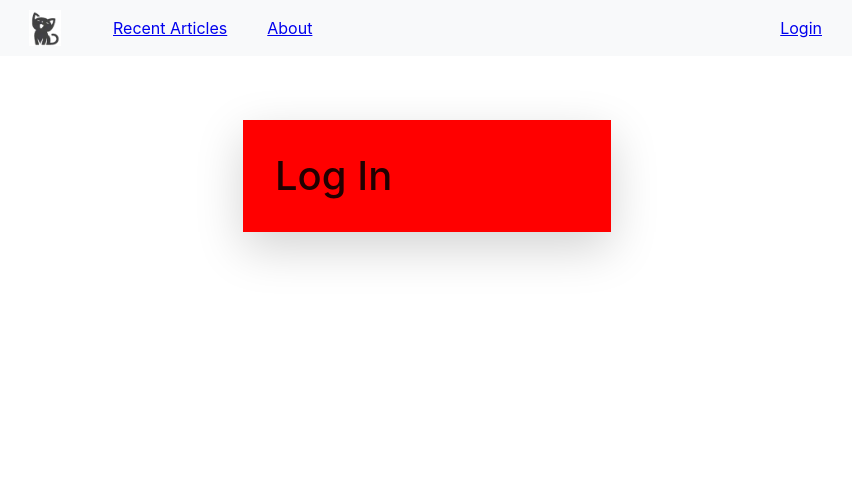
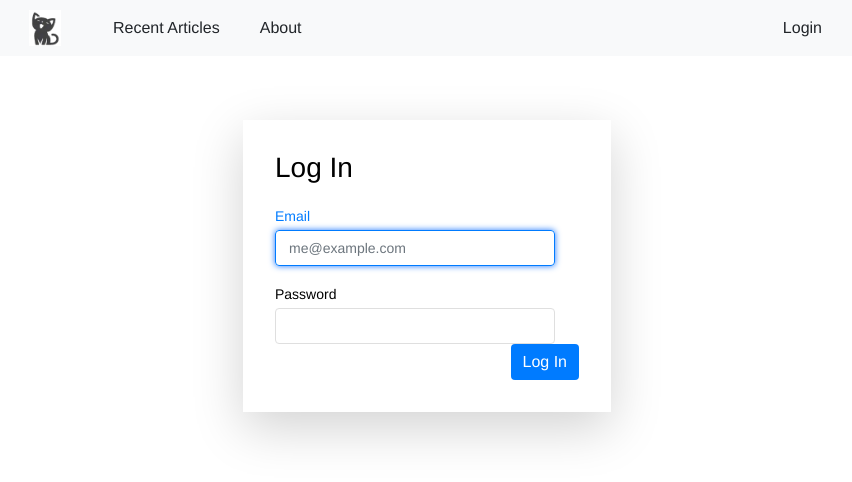
Before and after one commit to codegirl007/blog, a React app: page /login in a window 1280 px wide. Shown: the top 482 px of the page, without its empty margins (213-1065 px from the left). Built offline with nearby package versions, Linux system fonts and the light colour scheme.

Commit message:
Styles for Login page, Navbar, buttons, inputs, installed axios

```diff
--- a/package.json
+++ b/package.json
@@ -9,6 +9,7 @@
     "@mui/icons-material": "^5.10.6",
     "@mui/material": "^5.10.6",
     "@mui/styles": "^5.10.6",
+    "axios": "^0.27.2",
     "react": "^18.2.0",
     "react-dom": "^18.2.0",
     "react-router-dom": "^6.4.1"
--- a/src/components/navbar/CustomNavlinkButton.tsx
+++ /dev/null
@@ -1,19 +0,0 @@
-import React, { ReactNode } from "react";
-import { styled } from "@mui/material/styles";
-
-const Styled = {
-	NavButton: styled("div")({
-		height: "5.6rem",
-		display: "flex",
-		alignItems: "center",
-		padding: "0 2rem",
-	}),
-};
-
-type Props = {
-	children: ReactNode;
-};
-
-export const CustomNavlinkButton = (props: Props): JSX.Element => {
-	return <Styled.NavButton>{props.children}</Styled.NavButton>;
-};
--- a/src/components/navbar/navigations/MainNavigation.tsx
+++ b/src/components/navbar/navigations/MainNavigation.tsx
@@ -1,14 +1,25 @@
 import React from "react";
 import { Logo } from "../Logo";
 import { NavLink } from "react-router-dom";
-import { CustomNavlinkButton } from "../CustomNavlinkButton";
 import { styled } from "@mui/material/styles";
+import { themeColors } from "../../../styles/mainTheme/themeColors";
 
-const Styled = {
+export const Styled = {
 	MainNavContainer: styled("div")({
 		height: "100%",
 		display: "flex",
 		alignItems: "center",
+	}),
+	NavLink: styled(NavLink)({
+		textDecoration: "none",
+		height: "5.6rem",
+		display: "flex",
+		alignItems: "center",
+		padding: "0 2rem",
+		color: themeColors.basic.body,
+		"&:hover": {
+			backgroundColor: themeColors.greys.borderLight,
+		},
 	}),
 };
 
@@ -16,12 +27,10 @@ export const MainNavigation = (): JSX.Element => {
 	return (
 		<Styled.MainNavContainer>
 			<Logo />
-			<NavLink to="/">
-				<CustomNavlinkButton>Recent Articles</CustomNavlinkButton>
-			</NavLink>
-			<NavLink to="" onClick={(e) => e.preventDefault()}>
-				<CustomNavlinkButton>About</CustomNavlinkButton>
-			</NavLink>
+			<Styled.NavLink to="/">Recent Articles</Styled.NavLink>
+			<Styled.NavLink to="" onClick={(e) => e.preventDefault()}>
+				About
+			</Styled.NavLink>
 		</Styled.MainNavContainer>
 	);
 };
--- a/src/components/navbar/navigations/UserNavigation.tsx
+++ b/src/components/navbar/navigations/UserNavigation.tsx
@@ -1,13 +1,10 @@
 import React from "react";
-import { NavLink } from "react-router-dom";
-import { CustomNavlinkButton } from "../CustomNavlinkButton";
+import { Styled } from "./MainNavigation";
 
 export const UserNavigation = (): JSX.Element => {
 	return (
 		<>
-			<NavLink to="/login">
-				<CustomNavlinkButton>Login</CustomNavlinkButton>
-			</NavLink>
+			<Styled.NavLink to="/login">Login</Styled.NavLink>
 		</>
 	);
 };
--- a/src/pages/Login.tsx
+++ b/src/pages/Login.tsx
@@ -1,21 +1,75 @@
 import React from "react";
 import { styled } from "@mui/material/styles";
-import { Typography } from "@mui/material";
+import { TextField, Typography, Button } from "@mui/material";
+import { useForm } from "react-hook-form";
+import { Spacer } from "../styles/customComponents.tsx/Spacer";
 
 const Styled = {
 	LoginPageContainer: styled("div")({
 		width: "36.8rem",
-		backgroundColor: "red",
 		boxShadow: "0rem 1.6rem 4.8rem rgba(0, 0, 0, 0.175)",
 		margin: "0 auto",
 		padding: "3.2rem",
 	}),
 };
 
+type FormValues = {
+	username: string;
+	password: string;
+};
+
 export const Login = (): JSX.Element => {
+	const {
+		register,
+		handleSubmit,
+		formState: { errors },
+	} = useForm<FormValues>({
+		mode: "onChange",
+	});
+
+	const onSubmit = () => {
+		undefined;
+	};
 	return (
 		<Styled.LoginPageContainer>
-			<Typography variant="h1">Log In</Typography>
+			<Typography variant="h3">Log In</Typography>
+			<form onSubmit={handleSubmit(onSubmit)}>
+				<TextField
+					label="Email"
+					variant="outlined"
+					autoFocus
+					fullWidth
+					type="text"
+					placeholder="me@example.com"
+					{...register("username", {
+						required: "Email is required",
+						pattern: {
+							value: /^\w+@[a-zA-Z_]+?\.[a-zA-Z]{2,3}$/,
+							message: "Please, write correct email format",
+						},
+					})}
+					error={Boolean(errors.username)}
+					helperText={errors.username?.message}
+					id="email"
+					sx={{ marginBottom: "2rem" }}
+				/>
+				<TextField
+					label="Password"
+					variant="outlined"
+					fullWidth
+					type="password"
+					{...register("password", {
+						required: "Email is required",
+					})}
+					error={Boolean(errors.password)}
+					helperText={errors.password?.message}
+					id="password"
+				/>
+				<div style={{ display: "flex" }}>
+					<Spacer />
+					<Button variant="contained">Log In</Button>
+				</div>
+			</form>
 		</Styled.LoginPageContainer>
 	);
 };
--- /dev/null
+++ b/src/styles/customComponents.tsx/Spacer.tsx
@@ -0,0 +1,13 @@
+import React, { ReactElement } from "react";
+import { styled } from "@mui/material/styles";
+
+const Styled = {
+	Spacer: styled("div")({
+		display: "flex",
+		flex: "1 1 auto",
+	}),
+};
+
+export const Spacer = (): ReactElement => {
+	return <Styled.Spacer></Styled.Spacer>;
+};
--- a/src/styles/mainTheme/mainTheme.ts
+++ b/src/styles/mainTheme/mainTheme.ts
@@ -1,7 +1,9 @@
 import { createTheme } from "@mui/material";
+import { baseline } from "./muiComponents/baseline";
+import { button } from "./muiComponents/button";
+import { textInput } from "./muiComponents/textInput";
 import { palette } from "./palette";
 import { typography } from "./typography";
-import { baseline } from "./muicomponents/baseline";
 
 export const mainTheme = createTheme({
 	palette,
@@ -9,5 +11,7 @@ export const mainTheme = createTheme({
 	spacing: ["0rem", "1.2rem", "2.4rem", "3.6rem", "4.8rem", "6rem, 7.2rem, 8.4rem, 9.6rem, 10.8rem"],
 	components: {
 		...baseline,
+		...textInput,
+		...button,
 	},
 });
--- /dev/null
+++ b/src/styles/mainTheme/muicomponents/button.ts
@@ -0,0 +1,40 @@
+import { ThemeOptions } from "@mui/material/styles/createTheme";
+
+export const button: ThemeOptions["components"] = {
+	MuiButtonBase: {
+		defaultProps: {
+			disableRipple: true,
+		},
+	},
+	MuiButton: {
+		defaultProps: {
+			disableElevation: true,
+		},
+		styleOverrides: {
+			root: {
+				textTransform: "none",
+				height: "4.6rem",
+				fontWeight: 400,
+				fontSize: "2rem",
+				padding: "0.8rem 1.6rem",
+				lineHeight: "initial",
+			},
+			sizeSmall: {
+				height: "2.8rem",
+				padding: "0.4rem 0.8rem",
+				fontSize: "1.4rem",
+			},
+			sizeMedium: {
+				height: "3.6rem",
+				padding: "0.6rem 1.2rem",
+				fontSize: "1.6rem",
+			},
+			startIcon: {
+				marginRight: "0.5rem",
+			},
+			endIcon: {
+				marginLeft: "0.5rem",
+			},
+		},
+	},
+};
--- /dev/null
+++ b/src/styles/mainTheme/muicomponents/textInput.ts
@@ -0,0 +1,133 @@
+import { ThemeOptions } from "@mui/material/styles/createTheme";
+import { themeColors } from "../themeColors";
+
+declare module "@mui/material/TextField" {
+	interface TextFieldPropsSizeOverrides {
+		large: true;
+	}
+}
+declare module "@mui/material/InputBase" {
+	interface InputBasePropsSizeOverrides {
+		large: true;
+	}
+}
+
+export const textInput: ThemeOptions["components"] = {
+	MuiInputBase: {
+		defaultProps: { autoComplete: "off" },
+		variants: [
+			{
+				props: { size: "large" },
+				style: {
+					height: "4.2rem",
+					".MuiOutlinedInput-input, .MuiSelect-input": {
+						fontSize: "1.5rem",
+					},
+				},
+			},
+			{
+				props: { size: "medium" },
+				style: {
+					height: "3.6rem ",
+					".MuiOutlinedInput-input, .MuiSelect-select": {
+						fontSize: "1.4rem",
+					},
+				},
+			},
+			{
+				props: { size: "small" },
+				style: {
+					height: "3rem ",
+					".MuiOutlinedInput-input, .MuiSelect-select": {
+						fontSize: "1.3rem",
+					},
+				},
+			},
+		],
+		styleOverrides: {
+			root: {
+				width: "100%",
+				maxWidth: "28rem",
+				borderRadius: "0.4rem",
+				height: "3.6rem",
+				".MuiSelect-select": {
+					fontSize: "1.4rem",
+					padding: "0 1.4rem",
+				},
+			},
+			input: {
+				fontWeight: 400,
+				color: themeColors.basic.body,
+				"&::placeholder": {
+					opacity: 1,
+					WebkitTextFillColor: themeColors.greys.muted,
+				},
+			},
+		},
+	},
+	MuiTextField: {
+		styleOverrides: {
+			root: {
+				".MuiOutlinedInput-root, .MuiFilledInput-root": {
+					backgroundColor: themeColors.basic.white,
+				},
+			},
+		},
+	},
+	MuiOutlinedInput: {
+		defaultProps: { notched: false },
+		styleOverrides: {
+			root: {
+				backgroundColor: themeColors.basic.white,
+				"&.Mui-focused .MuiOutlinedInput-notchedOutline": {
+					border: `0.1rem solid ${themeColors.primary.primaryBlue}`,
+					boxShadow: `0rem 0rem 0.6rem ${themeColors.primary.blueDropShadow}`,
+				},
+				"&.Mui-disabled .MuiOutlinedInput-notchedOutline": {
+					border: "none",
+				},
+				"&.Mui-error .MuiOutlinedInput-notchedOutline": {
+					border: `0.1rem solid ${themeColors.error.errorRed}`,
+					boxShadow: "none",
+				},
+			},
+			notchedOutline: {
+				border: `0.1rem solid ${themeColors.greys.borderLight}`,
+			},
+		},
+	},
+
+	MuiInputLabel: {
+		defaultProps: { shrink: true },
+		styleOverrides: {
+			root: {
+				fontSize: "1.4rem",
+				fontWeight: 500,
+				display: "flex",
+				alignItems: "center",
+				transform: "translate(0, -0.2rem)",
+				color: themeColors.basic.black,
+
+				"& ~ div": {
+					marginTop: "2.2rem",
+				},
+			},
+		},
+	},
+	MuiFormHelperText: {
+		styleOverrides: {
+			root: {
+				fontSize: "1.2rem",
+				fontWeight: 400,
+				margin: "0.2rem auto 0 0",
+				"&.Mui-error": {
+					color: themeColors.error.errorRed,
+				},
+				maxWidth: "28rem",
+				overflow: "hidden",
+				whiteSpace: "nowrap",
+				textOverflow: "ellipsis",
+			},
+		},
+	},
+};
--- a/src/styles/mainTheme/themeColors.ts
+++ b/src/styles/mainTheme/themeColors.ts
@@ -2,8 +2,19 @@ export const themeColors = {
 	basic: {
 		white: "#FFFFFF",
 		black: "#000000",
+		body: "#212529",
+		text2: "#6C757D",
 	},
 	greys: {
 		lightGrey: "#F8F9FA",
+		borderLight: "#DFDFDF",
+		muted: "#6C757D",
+	},
+	error: {
+		errorRed: "#DC3545",
+	},
+	primary: {
+		primaryBlue: "#007BFF",
+		blueDropShadow: "#2079FF",
 	},
 };
--- a/src/styles/mainTheme/typography.ts
+++ b/src/styles/mainTheme/typography.ts
@@ -1,7 +1,8 @@
 import { TypographyOptions } from "@mui/material/styles/createTypography";
+import { themeColors } from "./themeColors";
 
 export const typography: TypographyOptions = {
-	fontFamily: "Inter, sans-serif",
+	fontFamily: "Helvetica",
 	htmlFontSize: 10,
 	fontWeightRegular: 400,
 	h1: {
@@ -18,6 +19,8 @@ export const typography: TypographyOptions = {
 		fontSize: "2.8rem",
 		fontWeight: 500,
 		lineHeight: "3.2rem",
+		marginBottom: "2.4rem",
+		color: themeColors.basic.black,
 	},
 	h4: {
 		fontSize: "2.4rem",
```
Also changed, not shown: src/utils/axiosInstance.ts (added), 1 other file (tests, documents, lock files or other folders).
